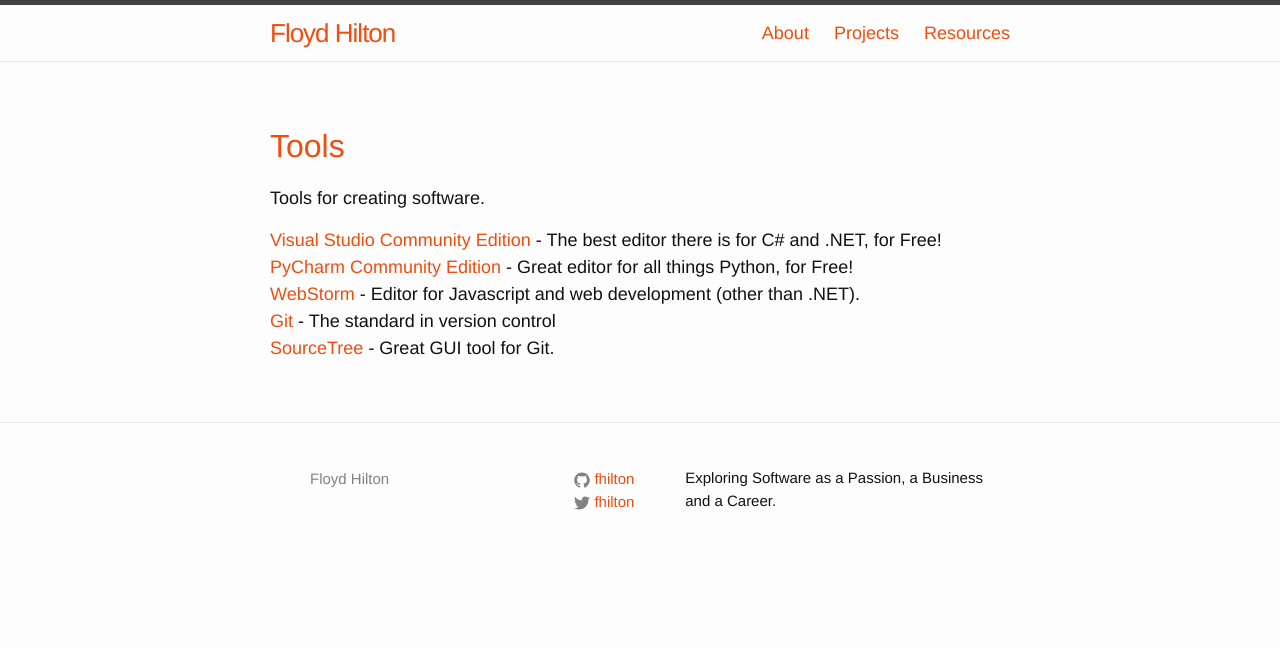
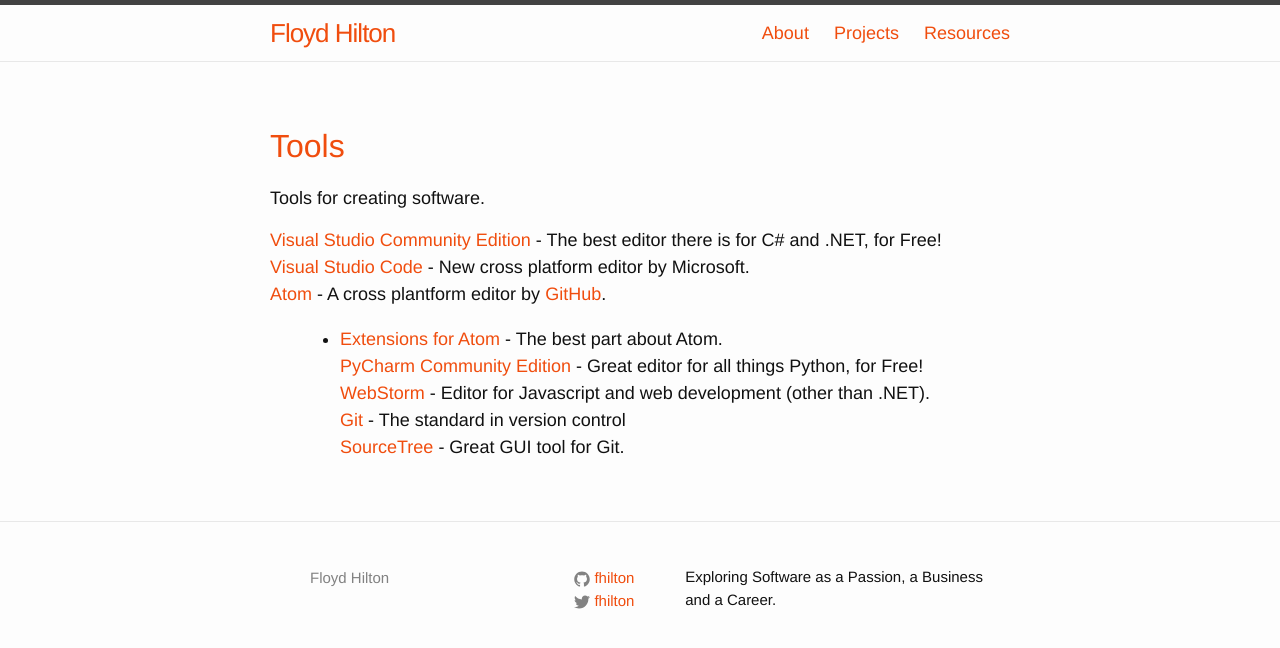
Before and after one commit to fhilton/fhilton.github.io, a Jekyll site: the page built from resources/tools.md, in a window 1280 px wide. Shown: the top 648 px of the page. Built offline with Jekyll 4.4.1, drawn with Linux system fonts in a browser that asks for light colours.

Commit message:
Added Atom editor and atom extensions to resource pages.

```diff
--- a/resources/tools.md
+++ b/resources/tools.md
@@ -4,7 +4,10 @@
 <h2>Tools</h2>
 <p>Tools for creating software.</p>
 [Visual Studio Community Edition](visualstudio.com/free) - The best editor there is for C# and .NET, for Free!<br>
+[Visual Studio Code](https://code.visualstudio.com/) - New cross platform editor by Microsoft.<br>
+[Atom](https://atom.io/) - A cross plantform editor by [GitHub](https://github.com/).<br>
+- [Extensions for Atom](./atom-extensions.html) - The best part about Atom. <br>
 [PyCharm Community Edition](https://www.jetbrains.com/pycharm/download/) - Great editor for all things Python, for Free!<br>
 [WebStorm](https://www.jetbrains.com/webstorm/) - Editor for Javascript and web development (other than .NET).<br>
 [Git](http://git-scm.com/) - The standard in version control<br>
-        [SourceTree](http://www.sourcetreeapp.com/) - Great GUI tool for Git.
+[SourceTree](http://www.sourcetreeapp.com/) - Great GUI tool for Git.
```
Also changed, not shown: resources/atom-extensions.md (added, +11 -0 lines).
